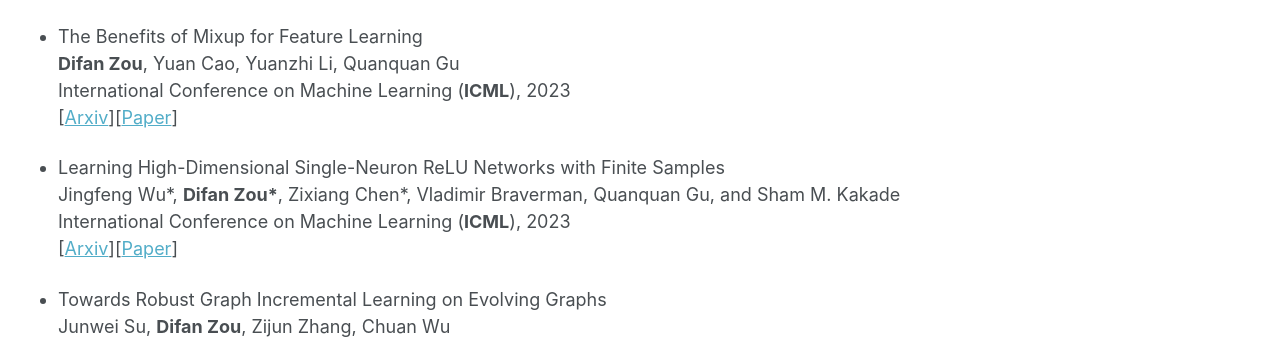
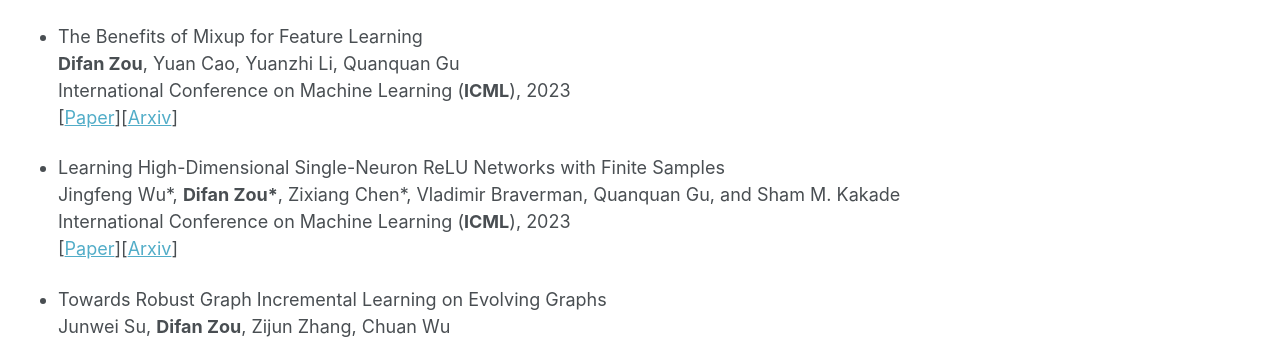
Before and after one commit to difanzou/difanzou.github.io, a Jekyll site: the page built from _pages/publications.md, in a window 1280 px wide and 900 px high. Shown: the part 378-722 px from the top of the window. Built offline with Jekyll 4.4.1, drawn with Linux system fonts in a browser that asks for light colours.

Commit message:
add links

```diff
--- a/_pages/publications.md
+++ b/_pages/publications.md
@@ -18,12 +18,12 @@
 * The Benefits of Mixup for Feature Learning\
 **Difan Zou**, Yuan Cao, Yuanzhi Li, Quanquan Gu\
 International Conference on Machine Learning (**ICML**), 2023\
-\[[Arxiv](https://arxiv.org/pdf/2303.08433.pdf)\]\[[Paper](https://openreview.net/pdf?id=hgc9pjjDOo)\]
+\[[Paper](https://openreview.net/pdf?id=hgc9pjjDOo)\]\[[Arxiv](https://arxiv.org/pdf/2303.08433.pdf)\]
 
 * Learning High-Dimensional Single-Neuron ReLU Networks with Finite Samples\
 Jingfeng Wu\*, **Difan Zou\***, Zixiang Chen\*, Vladimir Braverman, Quanquan Gu, and Sham M. Kakade\
 International Conference on Machine Learning (**ICML**), 2023\
-\[[Arxiv](https://arxiv.org/pdf/2303.02255.pdf)\]\[[Paper](https://openreview.net/pdf?id=yMs4kwihug)\]
+\[[Paper](https://openreview.net/pdf?id=yMs4kwihug)\]\[[Arxiv](https://arxiv.org/pdf/2303.02255.pdf)\]
 
 * Towards Robust Graph Incremental Learning on Evolving Graphs\
 Junwei Su, **Difan Zou**, Zijun Zhang, Chuan Wu\
```
